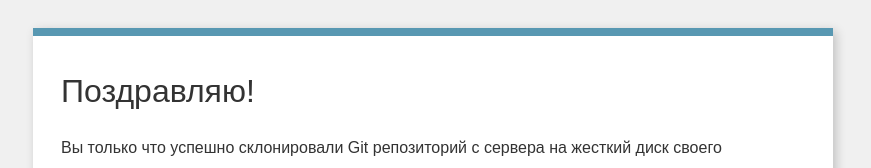
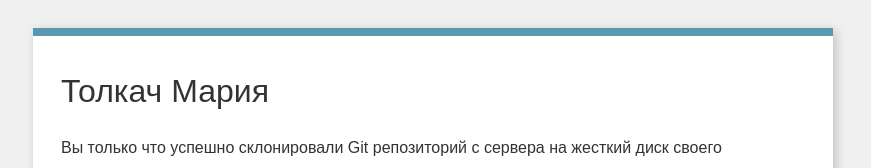
Before and after one commit to Maria-Tolkach/git-welcome-test, a plain HTML site: page index.html in a window 1280 px wide. Shown: the top 168 px of the page, without its empty margins (207-1078 px from the left). Drawn offline with Linux system fonts and the light colour scheme.

Commit message:
Changed user-name

```diff
--- a/index.html
+++ b/index.html
@@ -9,7 +9,7 @@
     </head>
     <body>
         <div class="box">
-            <h1>Поздравляю!</h1>
+            <h1>Толкач Мария</h1>
             <p>
                 Вы только что успешно склонировали Git репозиторий с сервера на
                 жесткий диск своего компьютера.
```
